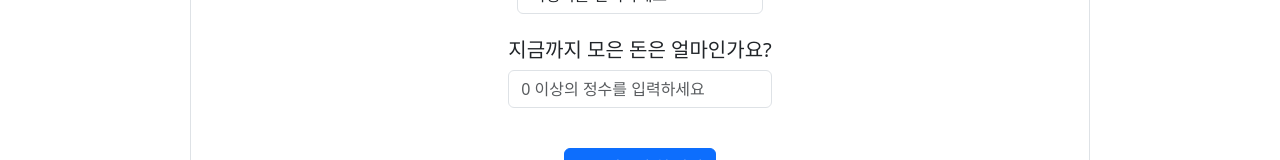
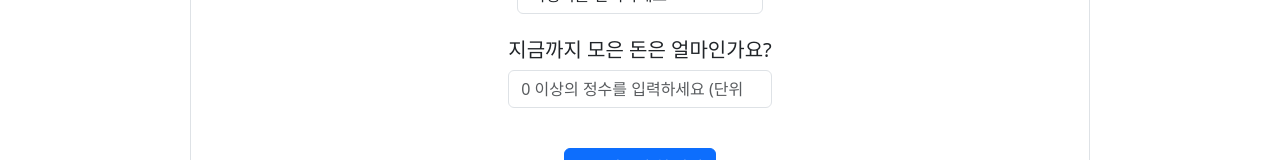
Before and after one commit to damnih/pineapple, a Vue app in the folder front/: page /recommend in a window 1280 px wide. Shown: the part 367-527 px from the top of the page. Built offline with nearby package versions, Linux system fonts and the light colour scheme.

Commit message:
finished recommendation and login

```diff
--- a/front/src/App.vue
+++ b/front/src/App.vue
@@ -40,6 +40,8 @@
 
     <!-- 디버그: 토큰과 user 객체를 찍어 봅니다 -->
       {{ userName }} 님 안녕하세요!
+
+      <!-- <pre>user: {{ JSON.stringify(accountStore.user, null, 2) }}</pre> -->
     </nav>
 
     <!-- 장식용 하단 줄 -->
--- a/front/src/views/RecommendView.vue
+++ b/front/src/views/RecommendView.vue
@@ -27,7 +27,7 @@
           min="0"
           class="form-control mt-2"
           v-model="savedMoney"
-          placeholder="0 이상의 정수를 입력하세요"
+          placeholder="0 이상의 정수를 입력하세요 (단위: 만 원)"
         />
       </div>
 
```
Also changed, not shown: 1 other file (tests, documents, lock files or other folders).
